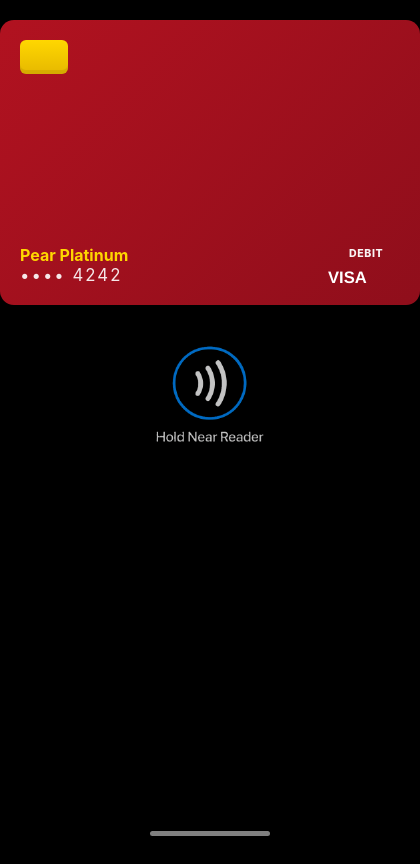
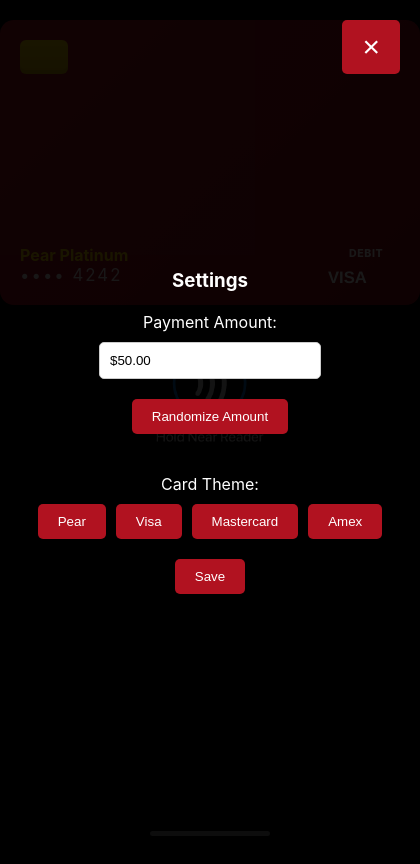
Before and after one commit to jzaval17/payAI, an Electron app: page index.html in a window 420 px wide. Drawn offline with Linux system fonts and the light colour scheme.

Commit message:
Settings imnprovement

```diff
--- a/app.js
+++ b/app.js
@@ -247,3 +247,60 @@
     deferredPrompt = null;
   });
 }
+
+// Settings functionality
+const settingsBtn = document.getElementById('settings-btn');
+const settingsPanel = document.getElementById('settings-panel');
+const settingsClose = document.getElementById('settings-close');
+const amountInput = document.getElementById('amount-input');
+const saveSettings = document.getElementById('save-settings');
+const randomizeAmount = document.getElementById('randomize-amount');
+const themeBtns = document.querySelectorAll('.theme-btn');
+
+// Load saved settings
+const savedAmount = localStorage.getItem('prankpay-amount') || '$50.00';
+const savedTheme = localStorage.getItem('prankpay-theme') || 'pear';
+overlayAmount.textContent = savedAmount;
+amountInput.value = savedAmount;
+card.className = `fake-card ${savedTheme}`;
+document.getElementById(`theme-${savedTheme}`).classList.add('active');
+
+// Show settings
+settingsBtn.addEventListener('click', () => {
+  settingsPanel.hidden = false;
+});
+
+// Close settings
+settingsClose.addEventListener('click', () => {
+  settingsPanel.hidden = true;
+});
+
+// Randomize amount
+randomizeAmount.addEventListener('click', () => {
+  const dollars = Math.floor(Math.random() * 1000) + 1; // 1-1000
+  const cents = Math.floor(Math.random() * 100); // 0-99
+  const amount = `$${dollars}.${cents.toString().padStart(2, '0')}`;
+  amountInput.value = amount;
+});
+
+// Theme switching
+themeBtns.forEach(btn => {
+  btn.addEventListener('click', () => {
+    const theme = btn.id.replace('theme-', '');
+    themeBtns.forEach(b => b.classList.remove('active'));
+    btn.classList.add('active');
+    card.className = `fake-card ${theme}`;
+  });
+});
+
+// Save settings
+saveSettings.addEventListener('click', () => {
+  const newAmount = amountInput.value.trim();
+  if (newAmount) {
+    overlayAmount.textContent = newAmount;
+    localStorage.setItem('prankpay-amount', newAmount);
+  }
+  const activeTheme = document.querySelector('.theme-btn.active').id.replace('theme-', '');
+  localStorage.setItem('prankpay-theme', activeTheme);
+  settingsPanel.hidden = true;
+});
--- a/index.html
+++ b/index.html
@@ -42,7 +42,27 @@
     <div class="home-indicator"></div>
 
     <div class="tap-area" id="tap-area" role="button" tabindex="0"></div>
-  </main>
+  <!-- Settings Panel -->
+  <div id="settings-panel" class="settings-panel" hidden>
+    <button id="settings-close" class="settings-close" aria-label="Close Settings">×</button>
+    <h3>Settings</h3>
+    <label for="amount-input">Payment Amount:</label>
+    <input type="text" id="amount-input" value="$50.00" placeholder="$50.00">
+    <button id="randomize-amount">Randomize Amount</button>
+    <br><br>
+    <label>Card Theme:</label>
+    <div class="theme-buttons">
+      <button id="theme-pear" class="theme-btn active">Pear</button>
+      <button id="theme-visa" class="theme-btn">Visa</button>
+      <button id="theme-mastercard" class="theme-btn">Mastercard</button>
+      <button id="theme-amex" class="theme-btn">Amex</button>
+    </div>
+    <br>
+    <button id="save-settings">Save</button>
+  </div>
+
+  <!-- Settings Button -->
+  <button id="settings-btn" class="settings-btn" aria-label="Open Settings">⚙️</button>  </main>
 
   <!-- Overlay -->
   <div id="overlay" class="overlay" hidden>
--- a/styles.css
+++ b/styles.css
@@ -379,3 +379,127 @@
   height: 90px;
   overflow: visible;
 }
+
+/* Settings Button */
+.settings-btn {
+  position: fixed;
+  top: 20px;
+  right: 20px;
+  background: rgba(255, 255, 255, 0.1);
+  border: 1px solid rgba(255, 255, 255, 0.3);
+  border-radius: 50%;
+  width: 50px;
+  height: 50px;
+  color: white;
+  font-size: 20px;
+  cursor: pointer;
+  z-index: 1000;
+}
+
+.settings-btn:hover {
+  background: rgba(255, 255, 255, 0.2);
+}
+
+/* Settings Panel */
+.settings-panel {
+  position: fixed;
+  top: 0;
+  left: 0;
+  width: 100%;
+  height: 100%;
+  background: rgba(0, 0, 0, 0.9);
+  color: white;
+  display: flex;
+  flex-direction: column;
+  align-items: center;
+  justify-content: center;
+  z-index: 2000;
+}
+
+.settings-panel h3 {
+  margin-bottom: 20px;
+}
+
+.settings-panel label {
+  display: block;
+  margin-bottom: 10px;
+}
+
+.settings-panel input {
+  padding: 10px;
+  border: 1px solid #ccc;
+  border-radius: 5px;
+  margin-bottom: 20px;
+  width: 200px;
+}
+
+.settings-panel button {
+  padding: 10px 20px;
+  background: #b11220;
+  color: white;
+  border: none;
+  border-radius: 5px;
+  cursor: pointer;
+}
+
+.settings-panel button:hover {
+  background: #8f0e1b;
+}
+
+.settings-close {
+  position: absolute;
+  top: 20px;
+  right: 20px;
+  background: none;
+  border: none;
+  color: white;
+  font-size: 30px;
+  cursor: pointer;
+}
+
+/* Theme Buttons */
+.theme-buttons {
+  display: flex;
+  gap: 10px;
+  flex-wrap: wrap;
+  justify-content: center;
+}
+
+.theme-btn {
+  padding: 8px 12px;
+  background: rgba(255, 255, 255, 0.1);
+  border: 1px solid rgba(255, 255, 255, 0.3);
+  border-radius: 5px;
+  color: white;
+  cursor: pointer;
+}
+
+.theme-btn.active {
+  background: #b11220;
+  border-color: #b11220;
+}
+
+.theme-btn:hover {
+  background: rgba(255, 255, 255, 0.2);
+}
+
+/* Card Themes */
+.fake-card.pear {
+  background: linear-gradient(135deg, #b11220 0%, #8f0e1b 100%);
+  color: #ffd700;
+}
+
+.fake-card.visa {
+  background: linear-gradient(135deg, #1a1f71 0%, #0d1238 100%);
+  color: #ffffff;
+}
+
+.fake-card.mastercard {
+  background: linear-gradient(135deg, #eb001b 0%, #f79e1b 50%, #ff5f00 100%);
+  color: #ffffff;
+}
+
+.fake-card.amex {
+  background: linear-gradient(135deg, #006fcf 0%, #004a87 100%);
+  color: #ffffff;
+}
```
